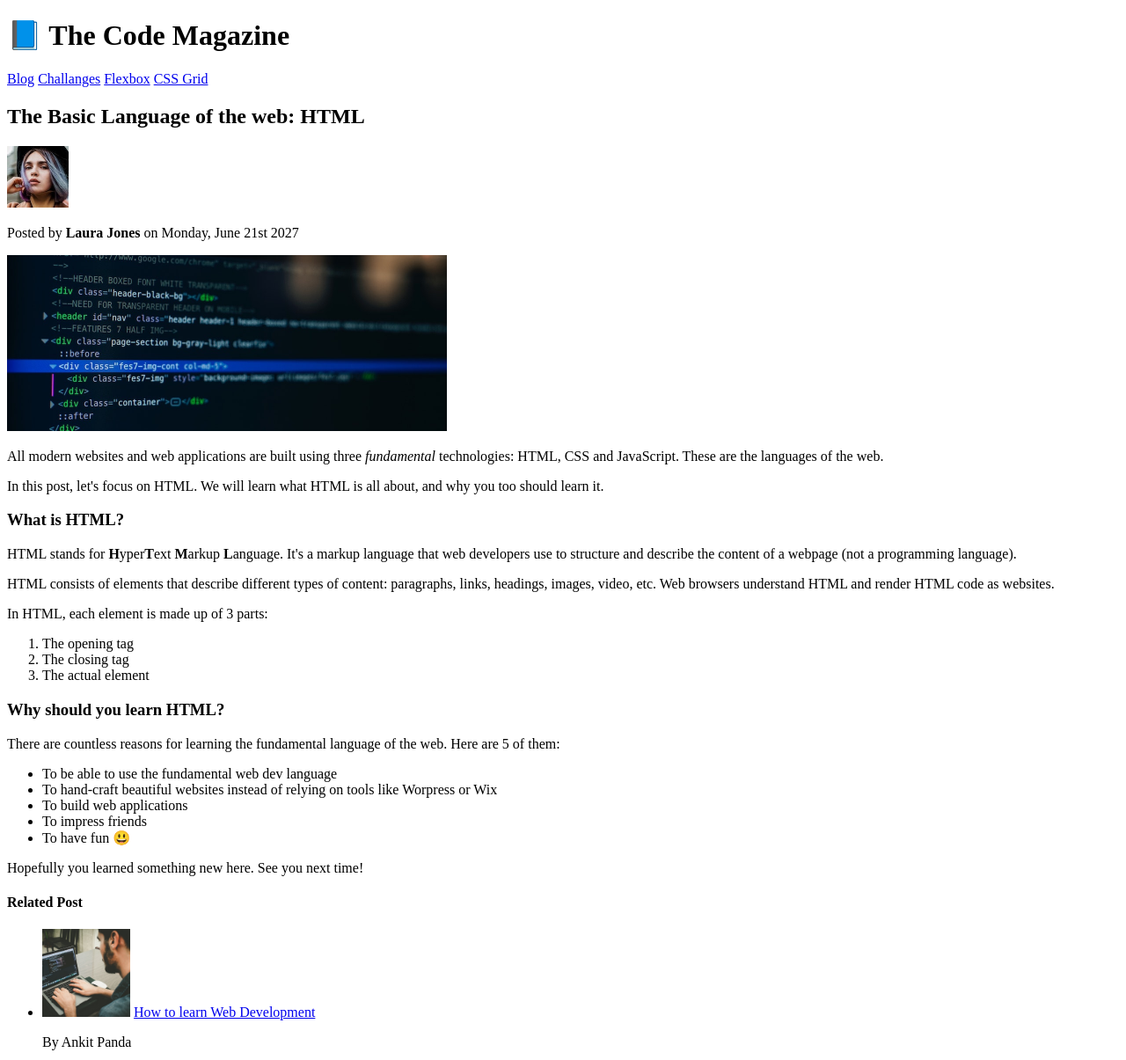
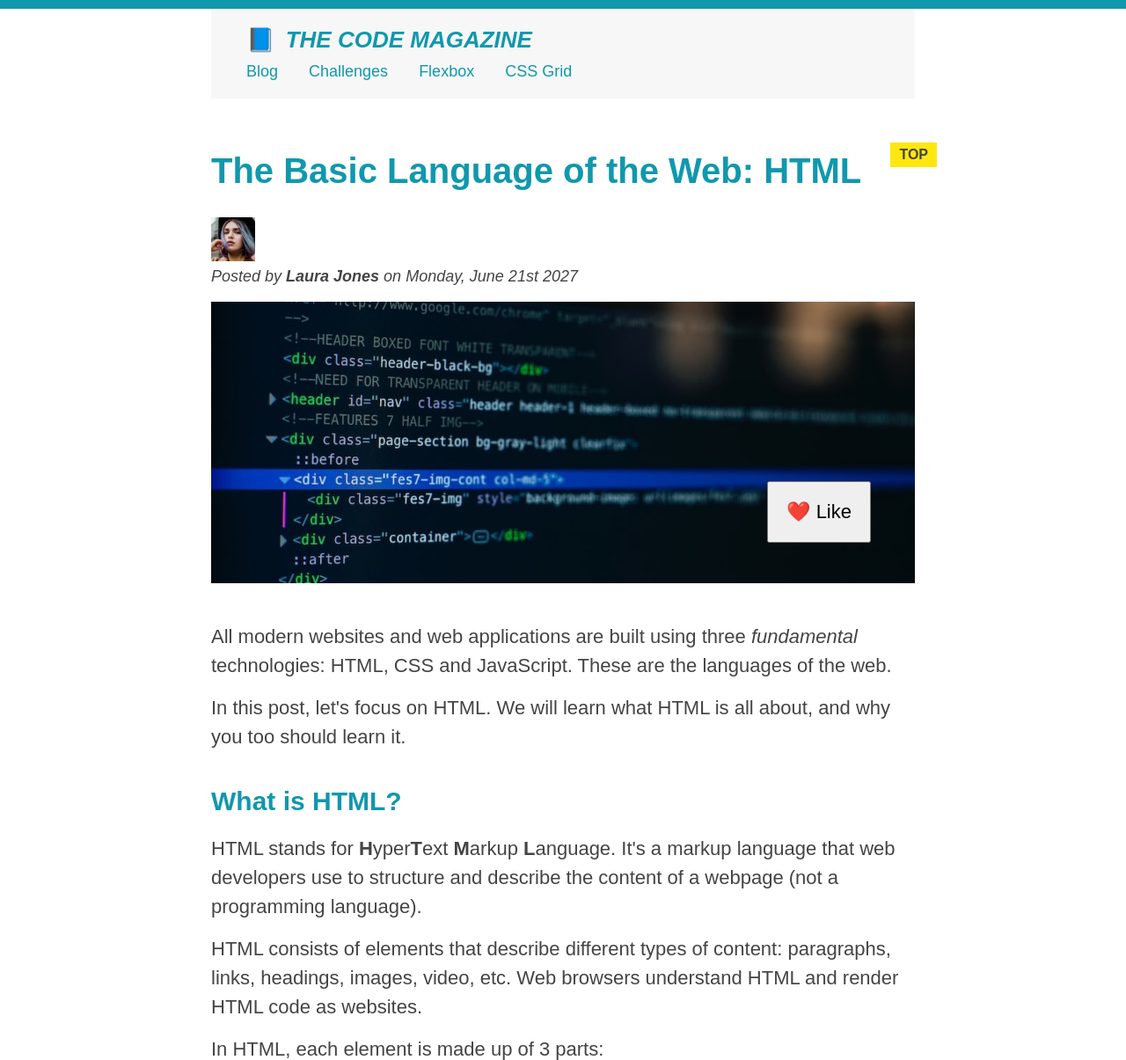
Before and after one commit to ankit12332/CSS-Fundamentals, a plain HTML site: page index.html in a window 1280 px wide. Shown: the top 1205 px of the page at 88% size. Drawn offline with Linux system fonts and the light colour scheme.

Commit message:
first commit

```diff
--- a/index.html
+++ b/index.html
@@ -1,83 +1,166 @@
 <!DOCTYPE html>
 <html lang="en">
   <head>
-    <meta charset="UTF-8">
-    <meta http-equiv="X-UA-Compatible" content="IE=edge">
-    <meta name="viewport" content="width=device-width, initial-scale=1.0">
-    <title>The Basic Language of the web: HTML</title>
+    <meta charset="UTF-8" />
+    <link href="style.css" rel="stylesheet" />
+
+    <title>The Basic Language of the Web: HTML</title>
   </head>
+
   <body>
-    <!-- <h1>The Basic Language of the web: HTML</h1>
-    <h2>The Basic Language of the web: HTML</h2>
-    <h3>The Basic Language of the web: HTML</h3>
-    <h4>The Basic Language of the web: HTML</h4>
-    <h5>The Basic Language of the web: HTML</h5>
-    <h6>The Basic Language of the web: HTML</h6> -->
+    <!--
+    <h1>The Basic Language of the Web: HTML</h1>
+    <h2>The Basic Language of the Web: HTML</h2>
+    <h3>The Basic Language of the Web: HTML</h3>
+    <h4>The Basic Language of the Web: HTML</h4>
+    <h5>The Basic Language of the Web: HTML</h5>
+    <h6>The Basic Language of the Web: HTML</h6>
+    -->
 
-    <header>
+    <div class="container">
+      <header class="main-header">
         <h1>📘 The Code Magazine</h1>
+
         <nav>
+          <!-- <strong>This is the navigation</strong> -->
           <a href="blog.html">Blog</a>
-            <a href="#">Challanges</a>
+          <a href="#">Challenges</a>
           <a href="#">Flexbox</a>
           <a href="#">CSS Grid</a>
         </nav>
       </header>
 
       <article>
-        <h2>The Basic Language of the web: HTML</h2>
-        <img src="img/laura-jones.jpg" alt="" width="70px" height="70px">
-        <p>Posted by <strong>Laura Jones</strong> on Monday, June 21st 2027</p>
-        <img src="img/post-img.jpg" alt="HTML Code on a screen" width="500px" height="200px">
+        <header class="post-header">
+          <h2>The Basic Language of the Web: HTML</h2>
 
-        <p>All modern websites and web applications are built using three <i>fundamental</i> technologies: <b></b>HTML, CSS and JavaScript. These are the languages of the web.</p>
-        <p>In this post, let's focus on HTML. We will learn what HTML is all about, and why you too should learn it.</p>
+          <img
+            src="img/laura-jones.jpg"
+            alt="Headshot of Laura Jones"
+            height="50"
+            width="50"
+          />
+
+          <p id="author">
+            Posted by <strong>Laura Jones</strong> on Monday, June 21st 2027
+          </p>
+
+          <img
+            src="img/post-img.jpg"
+            alt="HTML code on a screen"
+            width="500"
+            height="200"
+            class="post-img"
+          />
+          <button>❤️ Like</button>
+        </header>
+
+        <p>
+          All modern websites and web applications are built using three
+          <em>fundamental</em>
+          technologies: HTML, CSS and JavaScript. These are the languages of the
+          web.
+        </p>
+
+        <p>
+          In this post, let's focus on HTML. We will learn what HTML is all
+          about, and why you too should learn it.
+        </p>
+
         <h3>What is HTML?</h3>
-        <p>HTML stands for <b>H</b>yper<b>T</b>ext <b>M</b>arkup <b>L</b>anguage. It's a markup language that web developers use to structure and describe the content of a webpage (not a programming language).</p>
-        <p>HTML consists of elements that describe different types of content: paragraphs, links, headings, images, video, etc. Web browsers understand HTML and render HTML code as websites.</p>
+        <p>
+          HTML stands for <strong>H</strong>yper<strong>T</strong>ext
+          <strong>M</strong>arkup <strong>L</strong>anguage. It's a markup
+          language that web developers use to structure and describe the content
+          of a webpage (not a programming language).
+        </p>
+        <p>
+          HTML consists of elements that describe different types of content:
+          paragraphs, links, headings, images, video, etc. Web browsers
+          understand HTML and render HTML code as websites.
+        </p>
         <p>In HTML, each element is made up of 3 parts:</p>
 
         <ol>
-            <li>The opening tag</li>
+          <li class="first-li">The opening tag</li>
           <li>The closing tag</li>
           <li>The actual element</li>
         </ol>
 
+        <p>
+          You can learn more at
+          <a
+            href="https://developer.mozilla.org/en-US/docs/Web/HTML"
+            target="_blank"
+            >MDN Web Docs</a
+          >.
+        </p>
+
         <h3>Why should you learn HTML?</h3>
-        <p>There are countless reasons for learning the fundamental language of the web. Here are 5 of them:</p>
+
+        <p>
+          There are countless reasons for learning the fundamental language of
+          the web. Here are 5 of them:
+        </p>
+
         <ul>
-            <li>To be able to use the fundamental web dev language</li>
-            <li>To hand-craft beautiful websites instead of relying on tools like Worpress or Wix</li>
+          <li class="first-li">
+            To be able to use the fundamental web dev language
+          </li>
+          <li>
+            To hand-craft beautiful websites instead of relying on tools like
+            Worpress or Wix
+          </li>
           <li>To build web applications</li>
           <li>To impress friends</li>
           <li>To have fun 😃</li>
         </ul>
+
         <p>Hopefully you learned something new here. See you next time!</p>
       </article>
 
       <aside>
-        <h4>Related Post</h4>
-        <ul>
+        <h4>Related posts</h4>
+
+        <ul class="related">
           <li>
-                <img src="img/related-1.jpg" alt="Person Programming" width="100px" height="100px">
-                <a href="#">How to learn Web Development</a>
-                <p>By Ankit Panda</p>
+            <img
+              src="img/related-1.jpg"
+              alt="Person programming"
+              width="75"
+              height="75"
+            />
+            <a href="#">How to Learn Web Development</a>
+            <p class="related-author">By Jonas Schmedtmann</p>
           </li>
           <li>
-                <img src="img/related-2.jpg" alt="Person Programming" width="100px" height="100px">
-                <a href="#">The unknown power of CSS</a>
-                <p>By Amlan Agasti</p>
+            <img
+              src="img/related-2.jpg"
+              alt="Lightning"
+              width="75"
+              height="75"
+            />
+            <a href="#">The Unknown Powers of CSS</a>
+            <p class="related-author">By Jim Dillon</p>
           </li>
           <li>
-                <img src="img/related-3.jpg" alt="Person Programming" width="100px" height="100px">
-                <a href="#">Why JavaScript is awesome</a>
-                <p>By Ananya Mahapatra</p>
+            <img
+              src="img/related-3.jpg"
+              alt="JavaScript code on a screen"
+              width="75"
+              height="75"
+            />
+            <a href="#">Why JavaScript is Awesome</a>
+            <p class="related-author">By Matilda</p>
           </li>
         </ul>
       </aside>
 
       <footer>
-        <p><b>Copyright &copy; 2027 by the Code Magazin</b></p>
+        <p id="copyright" class="copyright text">
+          Copyright &copy; 2027 by The Code Magazine.
+        </p>
       </footer>
+    </div>
   </body>
 </html>
--- /dev/null
+++ b/style.css
@@ -0,0 +1,267 @@
+* {
+    /* border-top: 10px solid #1098ad; */
+    margin: 0;
+    padding: 0;
+  }
+
+  /* PAGE SECTIONS */
+  body {
+    color: #444;
+    font-family: sans-serif;
+
+    border-top: 10px solid #1098ad;
+    position: relative;
+  }
+
+  .container {
+    width: 800px;
+    /* margin-left: auto;
+    margin-right: auto; */
+    margin: 0 auto;
+  }
+
+  .main-header {
+    background-color: #f7f7f7;
+    /* padding: 20px;
+    padding-left: 40px;
+    padding-right: 40px; */
+    padding: 20px 40px;
+    margin-bottom: 60px;
+    /* height: 80px; */
+  }
+
+  nav {
+    font-size: 18px;
+    /* text-align: center; */
+  }
+
+  article {
+    margin-bottom: 60px;
+  }
+
+  .post-header {
+    margin-bottom: 40px;
+    position: relative;
+  }
+
+  aside {
+    background-color: #f7f7f7;
+    border-top: 5px solid #1098ad;
+    border-bottom: 5px solid #1098ad;
+    /* padding-top: 50px;
+    padding-bottom: 50px; */
+    padding: 50px 0;
+    width: 500px;
+  }
+
+  /* SMALLER ELEMENTS */
+  h1,
+  h2,
+  h3 {
+    color: #1098ad;
+  }
+
+  h1 {
+    font-size: 26px;
+    text-transform: uppercase;
+    font-style: italic;
+  }
+
+  h2 {
+    font-size: 40px;
+    margin-bottom: 30px;
+  }
+
+  h3 {
+    font-size: 30px;
+    margin-bottom: 20px;
+    margin-top: 40px;
+  }
+
+  h4 {
+    font-size: 20px;
+    text-transform: uppercase;
+    text-align: center;
+  }
+
+  p {
+    font-size: 22px;
+    line-height: 1.5;
+    margin-bottom: 15px;
+  }
+
+  ul,
+  ol {
+    margin-left: 50px;
+    margin-bottom: 20px;
+  }
+
+  li {
+    font-size: 20px;
+    margin-bottom: 10px;
+    /* display: inline; */
+  }
+
+  li:last-child {
+    margin-bottom: 0;
+  }
+
+  /* footer p {
+    font-size: 16px;
+  } */
+
+  /* article header p {
+    font-style: italic;
+  } */
+
+  #author {
+    font-style: italic;
+    font-size: 18px;
+  }
+
+  #copyright {
+    font-size: 16px;
+  }
+
+  .related-author {
+    font-size: 18px;
+    font-weight: bold;
+  }
+
+  /* ul {
+    list-style: none;
+  } */
+
+  .related {
+    list-style: none;
+  }
+
+  body {
+    /* background-color: orangered; */
+  }
+
+  /* .first-li {
+    font-weight: bold;
+  } */
+
+  li:first-child {
+    font-weight: bold;
+  }
+
+  li:last-child {
+    font-style: italic;
+  }
+
+  li:nth-child(even) {
+    /* color: red; */
+  }
+
+  /* Misconception: this won't work! */
+  article p:first-child {
+    color: red;
+  }
+
+  /* Styling links */
+  a:link {
+    color: #1098ad;
+    text-decoration: none;
+  }
+
+  a:visited {
+    /* color: #777; */
+    color: #1098ad;
+  }
+
+  a:hover {
+    color: orangered;
+    font-weight: bold;
+    text-decoration: underline orangered;
+  }
+
+  a:active {
+    background-color: black;
+    font-style: italic;
+  }
+  /* LVHA */
+
+  .post-img {
+    width: 100%;
+    height: auto;
+  }
+
+  nav a:link {
+    /* background-color: orangered;
+    margin: 20px;
+    padding: 20px;
+
+    display: block; */
+
+    margin-right: 30px;
+    margin-top: 10px;
+    display: inline-block;
+  }
+
+  nav a:link:last-child {
+    margin-right: 0;
+  }
+
+  button {
+    font-size: 22px;
+    padding: 20px;
+    cursor: pointer;
+
+    position: absolute;
+    /* top: 50px;
+    left: 50px; */
+    bottom: 50px;
+    right: 50px;
+  }
+
+  h1::first-letter {
+    font-style: normal;
+    margin-right: 5px;
+  }
+
+  h3 + p::first-line {
+    /* color: red; */
+  }
+
+  h2 {
+    /* background-color: orange; */
+    position: relative;
+  }
+
+  h2::before {
+    content: "TOP";
+    background-color: #ffe70e;
+    color: #444;
+    font-size: 16px;
+    font-weight: bold;
+    display: inline-block;
+    padding: 5px 10px;
+    position: absolute;
+    top: -10px;
+    right: -25px;
+  }
+
+  /* Resolving conflicts */
+  /* #copyright {
+    color: red;
+  }
+
+  .copyright {
+    color: blue;
+  }
+
+  .text {
+    color: yellow;
+  }
+
+  footer p {
+    color: green !important;
+  } */
+
+  /* nav a:link,
+  nav p {
+    font-size: 18px;
+  } */
```
Lines whose indentation alone changed are shown as unchanged.
